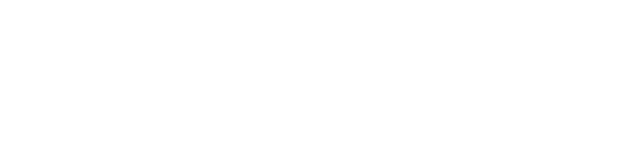
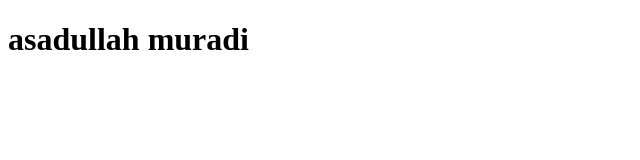
Before and after one commit to Avinash-Singh1/githubrevise, a plain HTML site: page index.html in a window 1280 px wide. Shown: the whole page, without its empty margins (0-640 px from the left). Drawn offline with Linux system fonts and the light colour scheme.

Commit message:
added name asad

```diff
--- a/index.html
+++ b/index.html
@@ -6,6 +6,6 @@
     <title>Avinash</title>
 </head>
 <body>
-
+    <h1>asadullah muradi</h1>
 </body>
 </html>
```
Also changed, not shown: a.txt, avi.txt, sir.txt, sirname.txt, text.txt.
